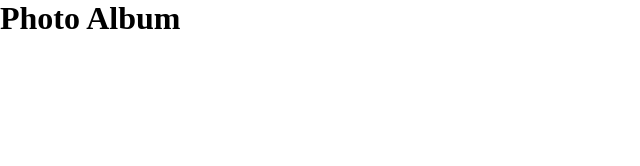
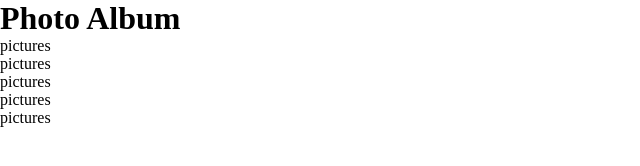
Before and after one commit to DanStockham/casual_git, a plain HTML site: page index.html in a window 1280 px wide. Shown: the whole page, without its empty margins (0-640 px from the left). Drawn offline with Linux system fonts and the light colour scheme.

Commit message:
Added pictures meets requirements

```diff
--- a/index.html
+++ b/index.html
@@ -7,5 +7,12 @@
 </head>
 <body>
     <h1>Photo Album</h1>
+    <ul>
+        <li>pictures</li>
+        <li>pictures</li>
+        <li>pictures</li>
+        <li>pictures</li>
+        <li>pictures</li>
+    </ul>
 </body>
 </html>
```
